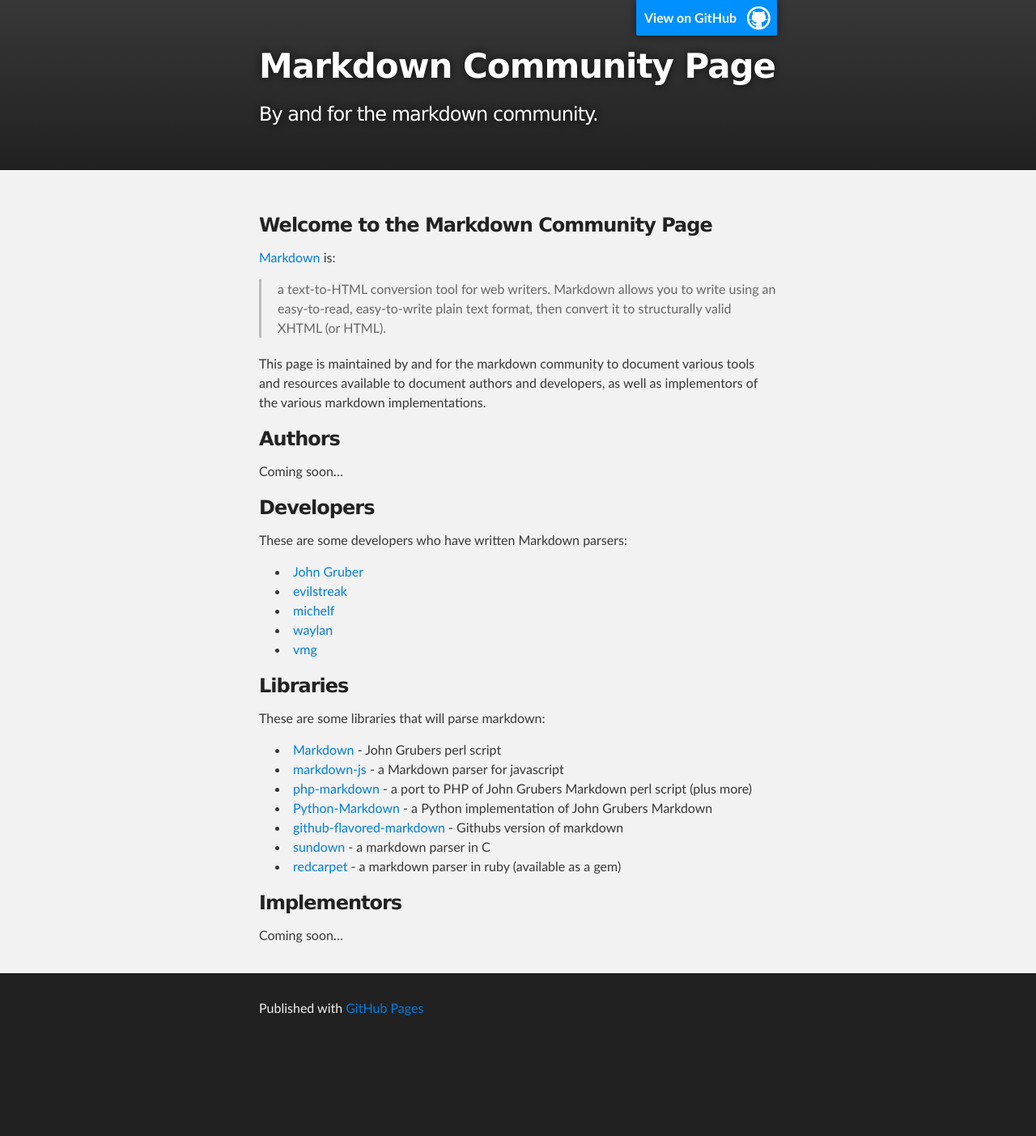
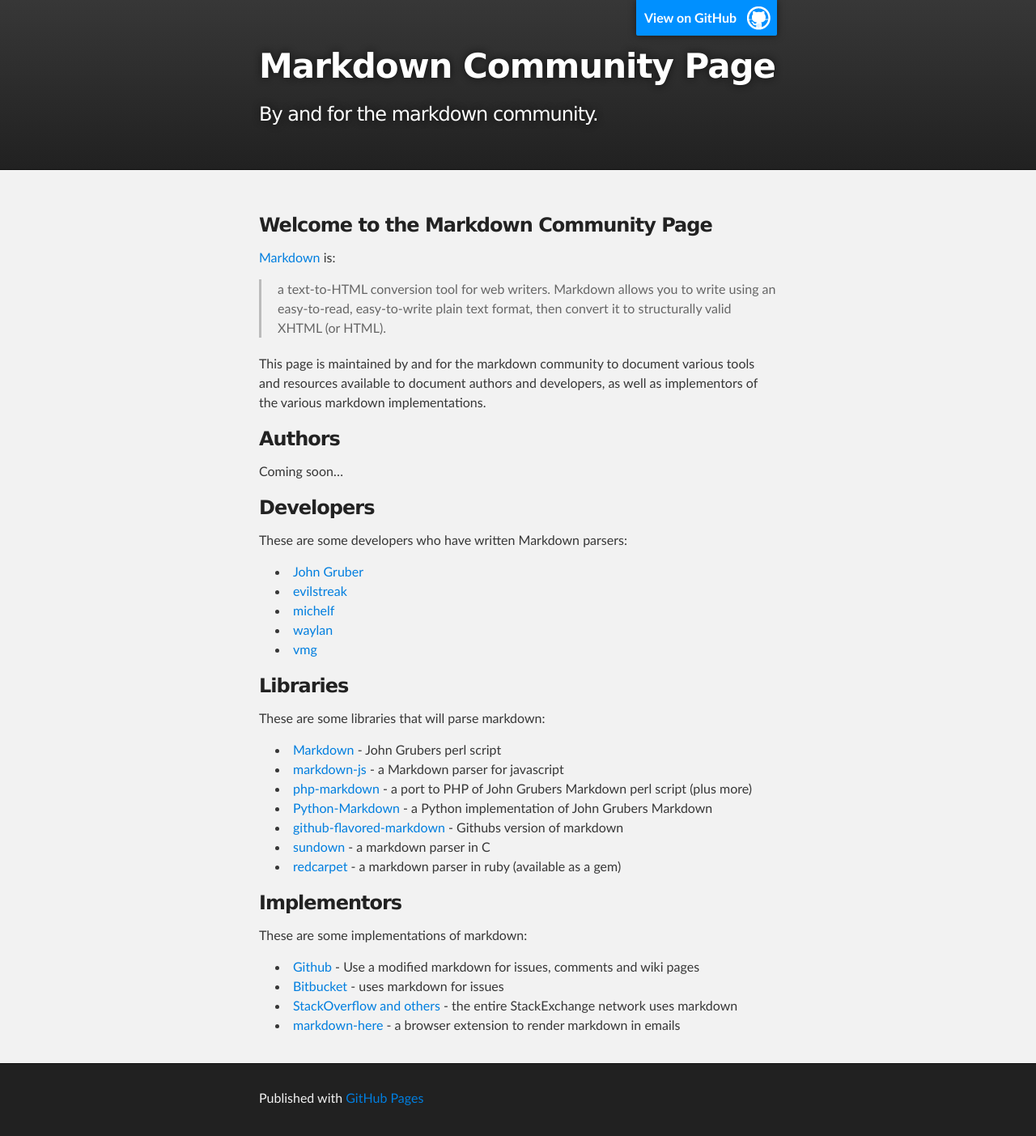
Before and after one commit to markdown/markdown.github.com, a Jekyll site: the page built from index.md, in a window 1280 px wide. Shown: the whole page at 81% size. Built offline with Jekyll 4.4.1, drawn with Linux system fonts in a browser that asks for light colours; Markdown is read by kramdown in place of the engine named in the settings; before the commit the page ends 1292 px from its top, so only the background shows below that.

Commit message:
added some implementations

```diff
--- a/index.md
+++ b/index.md
@@ -40,7 +40,12 @@
 
 
 ### Implementors
-Coming soon...
 
+These are some implementations of markdown:
+
+* [Github](https://github.com) - Use a modified markdown for issues, comments and wiki pages
+* [Bitbucket](https://bitbucket.org) - uses markdown for issues
+* [StackOverflow and others](https://stackexchange.com/) - the entire StackExchange network uses markdown
+* [markdown-here](https://github.com/adam-p/markdown-here) - a browser extension to render markdown in emails
 
 [1]: http://daringfireball.net/projects/markdown/
```
